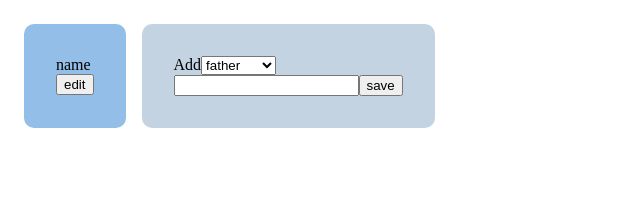
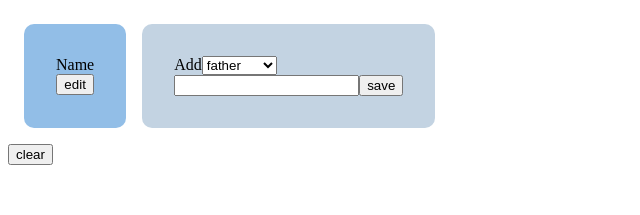
Before and after one commit to NiceSlice/ngx-family-tree, an Angular app: page / in a window 1280 px wide. Shown: the top 215 px of the page, without its empty margins (0-640 px from the left). Built offline with nearby package versions, Linux system fonts and the light colour scheme.

Commit message:
add clear button

```diff
--- a/src/app/app.component.html
+++ b/src/app/app.component.html
@@ -1,3 +1,4 @@
 <div class="container">
   <ngx-family [family]="_selectedFamily"></ngx-family>
 </div>
+<button (click)="_clear()">clear</button>
--- a/src/app/app.component.ts
+++ b/src/app/app.component.ts
@@ -11,7 +11,7 @@ import { PersonTracking } from './services';
 export class AppComponent implements OnDestroy {
   title = 'ngx-family-tree';
 
-  public _people = [new PersonModel(0, 'name', 'female')];
+  public _people = [new PersonModel(0, 'Name', 'female')];
   private _countId = 1;
   private _selectedId = 0;
   public _selectedFamily = this._selectFamily();
@@ -73,6 +73,13 @@ export class AppComponent implements OnDestroy {
     ));
   }
 
+  public _clear() {
+    this._people = [new PersonModel(0, 'Name', 'female')];
+    this._countId = 1;
+    this._selectedId = 0;
+    this._selectFamily();
+  }
+
   public ngOnDestroy() {
     for (const subscription of this._subscriptions) {
       subscription.unsubscribe();
```
